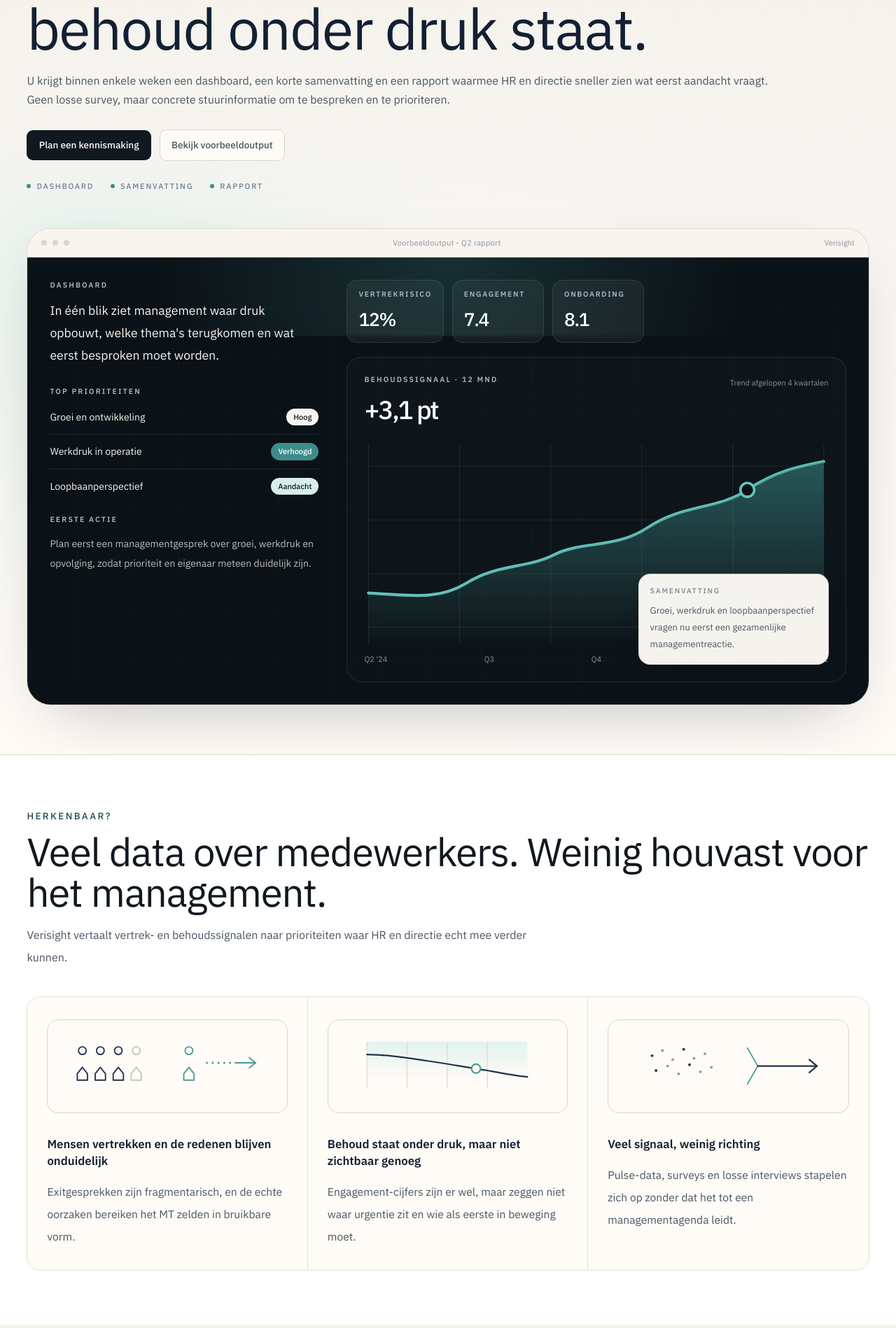
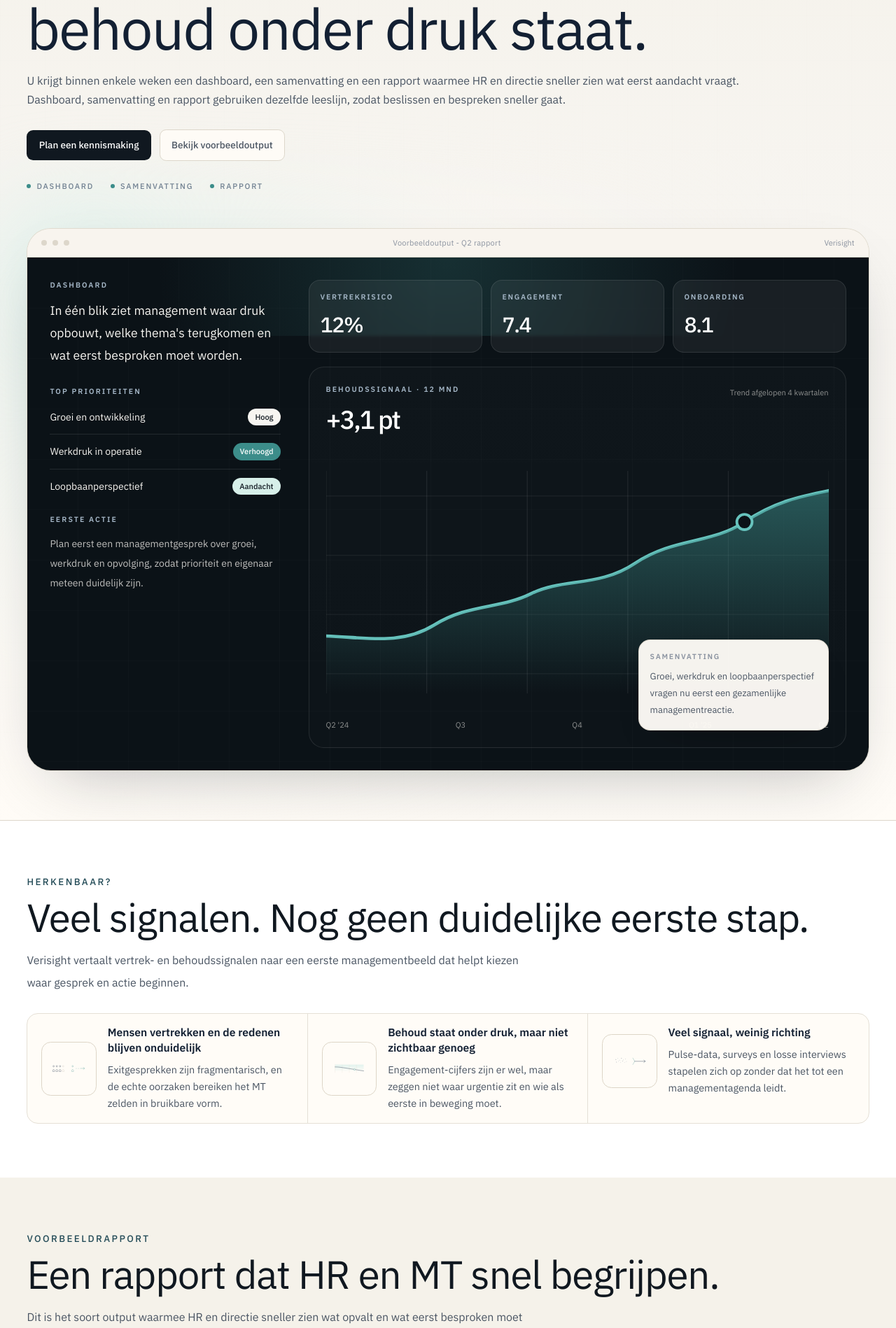
Before and after one commit to larshengel08-lang/VerisightSaaS, a Next.js app in the folder frontend/: page / in a window 1280 px wide. Shown: the part 302-2200 px from the top of the page at 70% size. Built offline with nearby package versions, Linux system fonts and the light colour scheme.

Commit message:
sharpen homepage visual flow

```diff
--- a/frontend/app/page.tsx
+++ b/frontend/app/page.tsx
@@ -54,21 +54,36 @@ function GroupIcon() {
   )
 }
 
+function SparklesIcon() {
+  return (
+    <svg viewBox="0 0 24 24" aria-hidden="true" className="h-[18px] w-[18px]" fill="none" stroke="currentColor" strokeWidth="1.8" strokeLinecap="round" strokeLinejoin="round">
+      <path d="M12 3l1.7 4.3L18 9l-4.3 1.7L12 15l-1.7-4.3L6 9l4.3-1.7L12 3Z" />
+      <path d="M19 15l.9 2.1L22 18l-2.1.9L19 21l-.9-2.1L16 18l2.1-.9L19 15Z" />
+      <path d="M5 14l.7 1.6L7.3 16l-1.6.7L5 18.3l-.7-1.6L2.7 16l1.6-.7L5 14Z" />
+    </svg>
+  )
+}
+
 const trustPoints = [
   {
-    title: 'Privacy by design',
-    body: 'Antwoorden zijn altijd herleidbaar tot groep, nooit tot persoon. Drempels op kleine teams.',
+    title: 'Groepsniveau',
+    body: 'Uitkomsten blijven bedoeld voor teams en groepen, niet voor personen.',
     icon: ShieldIcon,
   },
   {
-    title: 'Alleen groepsniveau',
-    body: 'Management ziet patronen per groep of segment, niet per persoon of individueel profiel.',
+    title: 'Geen individuele voorspellingen',
+    body: 'Verisight ondersteunt prioritering en gesprek, niet diagnose op persoonsniveau.',
     icon: GroupIcon,
   },
   {
-    title: 'Methodologisch onderbouwd',
-    body: 'Vragen en weging zijn gebaseerd op gevalideerd onderzoek naar vertrek en behoud.',
+    title: 'AVG-conform',
+    body: 'Drempels, segmentonderdrukking en zorgvuldige verwerking zijn standaard ingebouwd.',
     icon: ChartIcon,
+  },
+  {
+    title: 'Vertrouwelijk',
+    body: 'Open antwoorden en aanvullende context worden zorgvuldig behandeld en compact gerapporteerd.',
+    icon: SparklesIcon,
   },
 ] as const
 
@@ -129,8 +144,8 @@ const recognitionItems = [
 
 function RecognitionVisual({ type }: { type: (typeof recognitionItems)[number]['key'] }) {
   return (
-    <div className="mb-8 overflow-hidden rounded-[1rem] border border-[#DDD5C7] bg-[#FFFCF7]">
-      <div className="flex min-h-[7rem] items-center justify-center px-6 py-5">
+    <div className="overflow-hidden rounded-[0.85rem] border border-[#DDD5C7] bg-[#FFFCF7]">
+      <div className="flex min-h-[4.7rem] items-center justify-center px-3 py-2.5">
         {type === 'exit' ? <RecognitionExitVisual /> : null}
         {type === 'retention' ? <RecognitionRetentionVisual /> : null}
         {type === 'signal' ? <RecognitionSignalVisual /> : null}
@@ -145,7 +160,7 @@ function RecognitionExitVisual() {
   const accent = '#4E9A95'
 
   return (
-    <svg viewBox="0 0 320 92" className="h-[5.7rem] w-full max-w-[19rem]" aria-hidden="true">
+    <svg viewBox="0 0 320 92" className="h-[3.1rem] w-full max-w-[10rem]" aria-hidden="true">
       {[0, 1, 2, 3].map((index) => {
         const color = index < 3 ? darkStroke : lightStroke
         const x = 28 + index * 28
@@ -187,7 +202,7 @@ function RecognitionRetentionVisual() {
   const accent = '#4E9A95'
 
   return (
-    <svg viewBox="0 0 320 92" className="h-[5.7rem] w-full max-w-[19rem]" aria-hidden="true">
+    <svg viewBox="0 0 320 92" className="h-[3.1rem] w-full max-w-[10rem]" aria-hidden="true">
       <defs>
         <linearGradient id="recognition-retention-fill" x1="0" x2="0" y1="0" y2="1">
           <stop offset="0%" stopColor="#DFF2ED" stopOpacity="0.9" />
@@ -220,7 +235,7 @@ function RecognitionSignalVisual() {
   ] as const
 
   return (
-    <svg viewBox="0 0 320 92" className="h-[5.7rem] w-full max-w-[19rem]" aria-hidden="true">
+    <svg viewBox="0 0 320 92" className="h-[3.1rem] w-full max-w-[10rem]" aria-hidden="true">
       {points.map(([x, y], index) => (
         <circle key={index} cx={x} cy={y} r="2.1" fill={index % 3 === 0 ? line : '#8E99A8'} />
       ))}
@@ -250,7 +265,7 @@ function HeroDashboardVisual() {
           <div className="pointer-events-none absolute inset-0 bg-[linear-gradient(to_right,rgba(255,255,255,0.035)_1px,transparent_1px),linear-gradient(to_bottom,rgba(255,255,255,0.03)_1px,transparent_1px)] bg-[size:72px_72px] opacity-50" />
           <div className="pointer-events-none absolute inset-x-0 top-0 h-28 bg-[radial-gradient(circle_at_top,rgba(60,141,138,0.24),transparent_68%)]" />
 
-          <div className="relative grid gap-8 md:grid-cols-[minmax(0,0.7fr)_minmax(0,1.3fr)] md:gap-10">
+          <div className="relative grid gap-8 md:grid-cols-[minmax(0,0.6fr)_minmax(0,1.4fr)] md:gap-10">
             <div className="space-y-7">
               <div>
                 <p className="text-[0.66rem] font-semibold uppercase tracking-[0.2em] text-[#A5B7C7]">Dashboard</p>
@@ -286,7 +301,7 @@ function HeroDashboardVisual() {
             </div>
 
             <div className="relative">
-              <div className="flex flex-wrap gap-3">
+              <div className="grid gap-3 sm:grid-cols-3">
                 {(
                   [
                     ['Vertrekrisico', '12%'],
@@ -294,9 +309,9 @@ function HeroDashboardVisual() {
                     ['Onboarding', '8.1'],
                   ] as const
                 ).map(([label, value]) => (
-                  <div key={label} className="min-w-[8.2rem] rounded-[0.95rem] border border-white/10 bg-white/5 px-4 py-3 backdrop-blur-[2px]">
+                  <div key={label} className="rounded-[1rem] border border-white/10 bg-white/6 px-4 py-4 backdrop-blur-[2px]">
                     <p className="text-[10.5px] font-semibold uppercase tracking-[0.16em] text-[#A5B7C7]">{label}</p>
-                    <p className="mt-2 text-[1.65rem] font-medium tracking-[-0.05em] text-white">{value}</p>
+                    <p className="mt-2 text-[1.9rem] font-medium tracking-[-0.05em] text-white">{value}</p>
                   </div>
                 ))}
               </div>
@@ -310,7 +325,7 @@ function HeroDashboardVisual() {
                   <p className="pt-1 text-[11px] text-[rgba(247,245,241,0.55)]">Trend afgelopen 4 kwartalen</p>
                 </div>
 
-                <svg viewBox="0 0 560 248" className="mt-5 h-56 w-full md:h-72">
+                <svg viewBox="0 0 560 248" className="mt-5 h-72 w-full md:h-[23rem]">
                   <defs>
                     <linearGradient id="heroTrend" x1="0" y1="0" x2="0" y2="1">
                       <stop offset="0%" stopColor="rgba(60,141,138,0.55)" />
@@ -411,9 +426,9 @@ export default function LandingPage() {
                 Begrijp waarom mensen vertrekken. Zie eerder waar behoud onder druk staat.
               </h1>
               <p className="marketing-hero-copy mt-6 max-w-[68rem] text-[#4A5563]">
-                U krijgt binnen enkele weken een dashboard, een korte samenvatting en een rapport waarmee HR en
-                directie sneller zien wat eerst aandacht vraagt. Geen losse survey, maar concrete stuurinformatie om
-                te bespreken en te prioriteren.
+                U krijgt binnen enkele weken een dashboard, een samenvatting en een rapport waarmee HR en directie
+                sneller zien wat eerst aandacht vraagt. Dashboard, samenvatting en rapport gebruiken dezelfde leeslijn,
+                zodat beslissen en bespreken sneller gaat.
               </p>
 
               <div className="marketing-hero-cta-row marketing-hero-actions mt-7">
@@ -449,21 +464,27 @@ export default function LandingPage() {
           <MarketingSection tone="plain">
             <SectionHeading
               eyebrow="Herkenbaar?"
-              title="Veel data over medewerkers. Weinig houvast voor het management."
-              description="Verisight vertaalt vertrek- en behoudssignalen naar prioriteiten waar HR en directie echt mee verder kunnen."
+              title="Veel signalen. Nog geen duidelijke eerste stap."
+              description="Verisight vertaalt vertrek- en behoudssignalen naar een eerste managementbeeld dat helpt kiezen waar gesprek en actie beginnen."
             />
 
-            <div className="mt-10 overflow-hidden rounded-[1.2rem] border border-[#E5E0D6] bg-[rgba(255,252,247,0.96)] md:grid md:grid-cols-3">
+            <div className="mt-7 overflow-hidden rounded-[1rem] border border-[#E5E0D6] bg-[rgba(255,252,247,0.94)] md:grid md:grid-cols-3">
               {recognitionItems.map((item, index) => (
                 <div
                   key={item.title}
-                  className={`px-7 py-8 ${index < recognitionItems.length - 1 ? 'border-b border-[#E5E0D6] md:border-b-0 md:border-r' : ''}`}
+                  className={`px-5 py-4 ${index < recognitionItems.length - 1 ? 'border-b border-[#E5E0D6] md:border-b-0 md:border-r' : ''}`}
                 >
-                  <RecognitionVisual type={item.key} />
-                  <h2 className="max-w-none text-[1rem] font-semibold leading-[1.45] text-[#132033] md:text-[1.05rem]">
-                    {item.title}
-                  </h2>
-                  <p className="mt-4 text-[0.98rem] leading-8 text-[#4A5563]">{item.body}</p>
+                  <div className="flex items-center gap-4">
+                    <div className="w-[4.9rem] shrink-0">
+                      <RecognitionVisual type={item.key} />
+                    </div>
+                    <div className="min-w-0">
+                      <h2 className="max-w-none text-[0.98rem] font-semibold leading-[1.4] text-[#132033]">
+                        {item.title}
+                      </h2>
+                      <p className="mt-2 text-[0.9rem] leading-6 text-[#4A5563]">{item.body}</p>
+                    </div>
+                  </div>
                 </div>
               ))}
             </div>
@@ -477,7 +498,7 @@ export default function LandingPage() {
                 description="Dit is het soort output waarmee HR en directie sneller zien wat opvalt en wat eerst besproken moet worden."
               />
 
-              <div className="marketing-proof-frame mt-7 p-4 md:p-10">
+              <div className="marketing-proof-frame mt-7 p-4 md:p-12">
                 <PreviewSlider variant="portfolio" />
               </div>
             </div>
@@ -490,28 +511,34 @@ export default function LandingPage() {
               description="Begin met de route die nu het duidelijkst past. Pulse en Leadership blijven bewust lichtere vervolgroutes."
             />
 
-            <div className="mt-8 grid gap-4 xl:grid-cols-3">
+            <div className="mt-8 grid gap-5 xl:grid-cols-3">
               {homepageRoutes.map((route) => (
-                <div key={route.name} className="marketing-route-card flex h-full flex-col">
+                <div key={route.name} className="marketing-route-card flex h-full flex-col px-6 py-6">
                   <span className="marketing-chip self-start border-[#D7D2C6] bg-white text-[#4A5563]">{route.chip}</span>
-                  <h2 className="mt-4 text-[1.26rem] font-semibold tracking-[-0.03em] text-[#132033]">{route.name}</h2>
-                  <p className="mt-4 text-sm leading-7 text-[#132033]">{route.when}</p>
-                  <p className="mt-3 flex-1 text-sm leading-7 text-[#4A5563]">{route.gets}</p>
+                  <h2 className="mt-4 text-[1.32rem] font-semibold tracking-[-0.03em] text-[#132033]">{route.name}</h2>
+                  <div className="mt-5">
+                    <p className="text-[0.68rem] font-semibold uppercase tracking-[0.18em] text-[#7A8698]">Wanneer past dit</p>
+                    <p className="mt-2 text-sm leading-7 text-[#132033]">{route.when.replace('Wanneer logisch: ', '')}</p>
+                  </div>
+                  <div className="mt-4 flex-1">
+                    <p className="text-[0.68rem] font-semibold uppercase tracking-[0.18em] text-[#7A8698]">Wat ziet u</p>
+                    <p className="mt-2 text-sm leading-7 text-[#4A5563]">{route.gets.replace('U krijgt ', '')}</p>
+                  </div>
                   <Link
                     href={route.href}
                     className="mt-5 inline-flex items-center gap-1.5 text-sm font-semibold text-[#3C8D8A] transition-colors hover:text-[#2d6e6b]"
                   >
-                    Meer over {route.name} <span aria-hidden>{'->'}</span>
+                    Bekijk {route.name} <span aria-hidden>{'->'}</span>
                   </Link>
                 </div>
               ))}
             </div>
 
-            <div className="mt-5 rounded-[1rem] border border-[#E5E0D6] bg-[rgba(247,245,241,0.78)] px-5 py-3.5">
+            <div className="mt-5 rounded-[0.95rem] border border-[#E5E0D6] bg-[rgba(247,245,241,0.66)] px-5 py-3">
               <div className="flex flex-col gap-3 lg:flex-row lg:items-center lg:justify-between">
                 <div className="flex flex-col gap-3 lg:flex-row lg:flex-wrap lg:items-center">
                   {homepageSupportRoutes.map((route) => (
-                    <div key={route.name} className="text-[13px] leading-6 text-[#627084]">
+                    <div key={route.name} className="text-[12px] leading-6 text-[#6F7A89]">
                       <Link href={route.href} className="font-medium text-[#132033] hover:underline">
                         {route.name}
                       </Link>
@@ -529,27 +556,27 @@ export default function LandingPage() {
             </div>
           </MarketingSection>
 
-          <MarketingSection tone="dark">
-            <div className="max-w-[38rem]">
-              <p className="text-[0.72rem] font-medium uppercase tracking-[0.16em] text-[#A8D9D3]">Vertrouwen en privacy</p>
-              <h2 className="mt-3 font-display text-[clamp(1.85rem,3.4vw,2.7rem)] font-light leading-[1.08] tracking-[-0.035em] text-[#F7F5F1]">
-                Compact, zorgvuldig en helder begrensd.
+          <MarketingSection tone="surface">
+            <div className="max-w-[34rem]">
+              <p className="text-[0.72rem] font-medium uppercase tracking-[0.16em] text-[#3C8D8A]">Vertrouwen en privacy</p>
+              <h2 className="mt-3 font-display text-[clamp(1.65rem,3.1vw,2.3rem)] font-light leading-[1.08] tracking-[-0.035em] text-[#132033]">
+                Kort, controleerbaar en zonder ruis.
               </h2>
-              <p className="mt-4 max-w-[56ch] text-[0.95rem] leading-8 text-[rgba(247,245,241,0.72)]">
-                Verisight laat op de homepage kort zien hoe privacy, methodiek en claims zijn ingericht, zonder de flow te vertragen.
+              <p className="mt-4 max-w-[56ch] text-[0.94rem] leading-7 text-[#4A5563]">
+                Verisight laat op de homepage alleen de basis zien die nodig is om zorgvuldig verder te gaan.
               </p>
             </div>
 
-            <div className="mt-10 grid gap-6 md:grid-cols-2 xl:grid-cols-4">
+            <div className="mt-8 grid gap-4 md:grid-cols-2 xl:grid-cols-4">
               {trustPoints.map((point) => {
                 const Icon = point.icon
                 return (
-                  <div key={point.title} className="rounded-[0.95rem] border border-white/10 bg-white/4 px-5 py-5">
-                    <div className="inline-flex h-10 w-10 items-center justify-center rounded-[0.8rem] bg-white/8 text-[#F7F5F1]">
+                  <div key={point.title} className="rounded-[0.95rem] border border-[#E5E0D6] bg-white px-5 py-4">
+                    <div className="inline-flex h-9 w-9 items-center justify-center rounded-[0.8rem] bg-[#F4FAF8] text-[#234B57]">
                       <Icon />
                     </div>
-                    <p className="mt-4 text-[16px] font-medium text-[#F7F5F1]">{point.title}</p>
-                    <p className="mt-2 text-sm leading-7 text-[rgba(247,245,241,0.76)]">{point.body}</p>
+                    <p className="mt-4 text-[15px] font-medium text-[#132033]">{point.title}</p>
+                    <p className="mt-2 text-sm leading-6 text-[#4A5563]">{point.body}</p>
                   </div>
                 )
               })}
@@ -558,7 +585,7 @@ export default function LandingPage() {
             <div className="mt-7">
               <Link
                 href="/vertrouwen"
-                className="inline-flex items-center gap-1.5 text-sm font-semibold text-[#DCEFEA] transition-colors hover:text-white"
+                className="inline-flex items-center gap-1.5 text-sm font-semibold text-[#234B57] transition-colors hover:text-[#132033]"
               >
                 Bekijk hoe dit is ingericht <span aria-hidden>{'->'}</span>
               </Link>
@@ -569,10 +596,11 @@ export default function LandingPage() {
             <div className="space-y-6">
               <MarketingInlineContactPanel
                 eyebrow="Kennismaking"
-                title="Plan een kennismaking"
+                title="Vertel kort wat er speelt"
                 body="We reageren meestal binnen 1 werkdag."
                 minimal
                 badge="Vrijblijvend"
+                submitLabel="Vraag een kennismaking aan"
                 defaultRouteInterest="exitscan"
                 defaultCtaSource="homepage_form"
               />
--- a/frontend/components/marketing/contact-form.tsx
+++ b/frontend/components/marketing/contact-form.tsx
@@ -33,6 +33,7 @@ interface ContactFormProps {
   defaultRouteInterest?: ContactRouteInterest
   defaultCtaSource?: string
   minimal?: boolean
+  submitLabel?: string
 }
 
 interface SuccessState {
@@ -58,6 +59,7 @@ export function ContactForm({
   defaultRouteInterest = 'exitscan',
   defaultCtaSource = 'website_contact_form',
   minimal = false,
+  submitLabel = 'Verstuur bericht',
 }: ContactFormProps) {
   const searchParams = useSearchParams()
   const [form, setForm] = useState<FormState>({
@@ -364,7 +366,7 @@ export function ContactForm({
           disabled={loading}
           className={`inline-flex min-w-[14rem] items-center justify-center rounded-[0.9rem] px-6 py-3 text-sm font-semibold text-white transition disabled:cursor-not-allowed disabled:opacity-60 ${buttonClass}`}
         >
-          {loading ? 'Verstuur bericht...' : 'Verstuur bericht'}
+          {loading ? 'Verstuur bericht...' : submitLabel}
         </button>
       </div>
 
--- a/frontend/components/marketing/marketing-inline-contact-panel.tsx
+++ b/frontend/components/marketing/marketing-inline-contact-panel.tsx
@@ -11,6 +11,7 @@ interface MarketingInlineContactPanelProps {
   id?: string
   badge?: string | null
   minimal?: boolean
+  submitLabel?: string
 }
 
 export function MarketingInlineContactPanel({
@@ -22,6 +23,7 @@ export function MarketingInlineContactPanel({
   id = 'kennismaking',
   badge = 'Vrijblijvend gesprek',
   minimal = false,
+  submitLabel,
 }: MarketingInlineContactPanelProps) {
   const hasHeading = Boolean(eyebrow || title)
   const hasBody = Boolean(body)
@@ -67,6 +69,7 @@ export function MarketingInlineContactPanel({
             defaultRouteInterest={defaultRouteInterest}
             defaultCtaSource={defaultCtaSource}
             minimal={minimal}
+            submitLabel={submitLabel}
           />
         </Suspense>
       </div>
--- a/frontend/components/marketing/preview-slider.tsx
+++ b/frontend/components/marketing/preview-slider.tsx
@@ -12,7 +12,7 @@ interface PreviewSliderProps {
   variant?: ReportPreviewVariant
 }
 
-const SLIDES = ['Dashboard', 'Samenvatting', 'Wat valt op'] as const
+const SLIDES = ['Dashboard', 'Samenvatting', 'Wat valt op', 'Volgende stap'] as const
 const COPY = REPORT_PREVIEW_COPY
 
 const toneStyles = {
@@ -129,26 +129,41 @@ function FactorCanvas({ variant }: { variant: ReportPreviewVariant }) {
   )
 }
 
-function HypothesisCanvas({ variant }: { variant: ReportPreviewVariant }) {
+function SummaryCanvas({ variant }: { variant: ReportPreviewVariant }) {
   const copy = COPY[variant]
 
   return (
     <div className="space-y-4">
       <div className="rounded-[0.95rem] border border-slate-200 bg-slate-50 px-5 py-4">
-        <p className="text-xs font-semibold uppercase tracking-[0.2em] text-slate-500">
-          Uit het managementrapport - Duiding en vervolgstappen
-        </p>
-        <p className="mt-2 text-sm leading-6 text-slate-700">{copy.hypothesisLead}</p>
+        <p className="text-xs font-semibold uppercase tracking-[0.2em] text-slate-500">Samenvatting</p>
+        <p className="mt-2 text-sm leading-6 text-slate-700">{copy.boardroomIntro}</p>
+      </div>
+      <div className="grid gap-4 xl:grid-cols-3">
+        {copy.boardroomPoints.map(([title, body]) => (
+          <div key={title} className="rounded-[0.95rem] border border-slate-200 bg-white px-5 py-5">
+            <p className="text-sm font-semibold text-slate-950">{title}</p>
+            <p className="mt-3 text-sm leading-6 text-slate-600">{body}</p>
+          </div>
+        ))}
+      </div>
+    </div>
+  )
+}
+
+function NextStepCanvas({ variant }: { variant: ReportPreviewVariant }) {
+  const copy = COPY[variant]
+
+  return (
+    <div className="space-y-4">
+      <div className="rounded-[0.95rem] border border-[#DCEFEA] bg-[#F4FAF8] px-5 py-4">
+        <p className="text-xs font-semibold uppercase tracking-[0.2em] text-[#3C8D8A]">Volgende stap</p>
+        <p className="mt-2 text-sm leading-6 text-slate-700">{copy.nuance}</p>
       </div>
       <div className="grid gap-4 xl:grid-cols-2">
-        {copy.hypotheses.map(({ title, body, question }) => (
-          <div key={title} className="rounded-[0.95rem] border border-[#DCEFEA] bg-[#F4FAF8] p-5">
-            <p className="text-sm font-bold text-slate-950">{title}</p>
-            <p className="mt-3 text-sm leading-6 text-slate-700">{body}</p>
-            <div className="mt-4 rounded-[0.85rem] border border-white/80 bg-white/90 p-4">
-              <p className="text-xs font-semibold uppercase tracking-wide text-[#3C8D8A]">Te toetsen vraag</p>
-              <p className="mt-2 text-sm leading-6 text-slate-800">{question}</p>
-            </div>
+        {copy.hypotheses.map(({ title, question }) => (
+          <div key={title} className="rounded-[0.95rem] border border-slate-200 bg-white px-5 py-5">
+            <p className="text-sm font-semibold text-slate-950">{title}</p>
+            <p className="mt-3 text-sm leading-6 text-slate-600">{question}</p>
           </div>
         ))}
       </div>
@@ -158,8 +173,9 @@ function HypothesisCanvas({ variant }: { variant: ReportPreviewVariant }) {
 
 function PreviewCanvas({ variant, current }: { variant: ReportPreviewVariant; current: number }) {
   if (current === 0) return <DashboardCanvas variant={variant} />
-  if (current === 1) return <FactorCanvas variant={variant} />
-  return <HypothesisCanvas variant={variant} />
+  if (current === 1) return <SummaryCanvas variant={variant} />
+  if (current === 2) return <FactorCanvas variant={variant} />
+  return <NextStepCanvas variant={variant} />
 }
 
 export function PreviewSlider({ variant = 'portfolio' }: PreviewSliderProps) {
@@ -184,9 +200,9 @@ export function PreviewSlider({ variant = 'portfolio' }: PreviewSliderProps) {
             key={label}
             type="button"
             onClick={() => setCurrent(index)}
-            className={`rounded-[0.58rem] px-4 py-2 text-sm font-semibold transition-colors ${
+            className={`rounded-[0.72rem] px-4 py-2.5 text-sm font-semibold transition-all ${
               index === current
-                ? 'bg-[#234B57] text-white'
+                ? 'border border-[#234B57] bg-[#234B57] text-white shadow-[0_12px_30px_-18px_rgba(35,75,87,0.65)]'
                 : 'border border-[#E5E0D6] bg-white text-slate-600 hover:border-[#3C8D8A] hover:text-[#234B57]'
             }`}
           >
```
